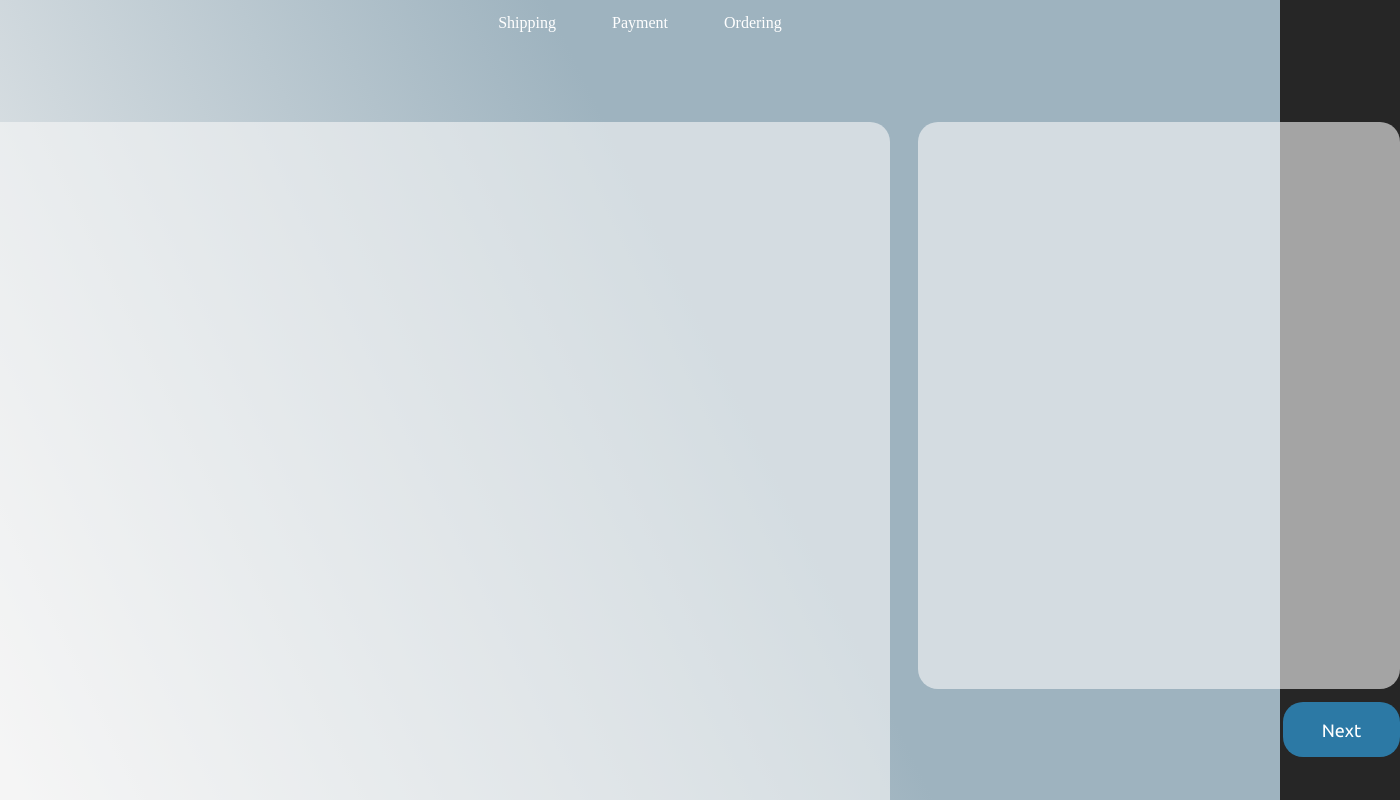
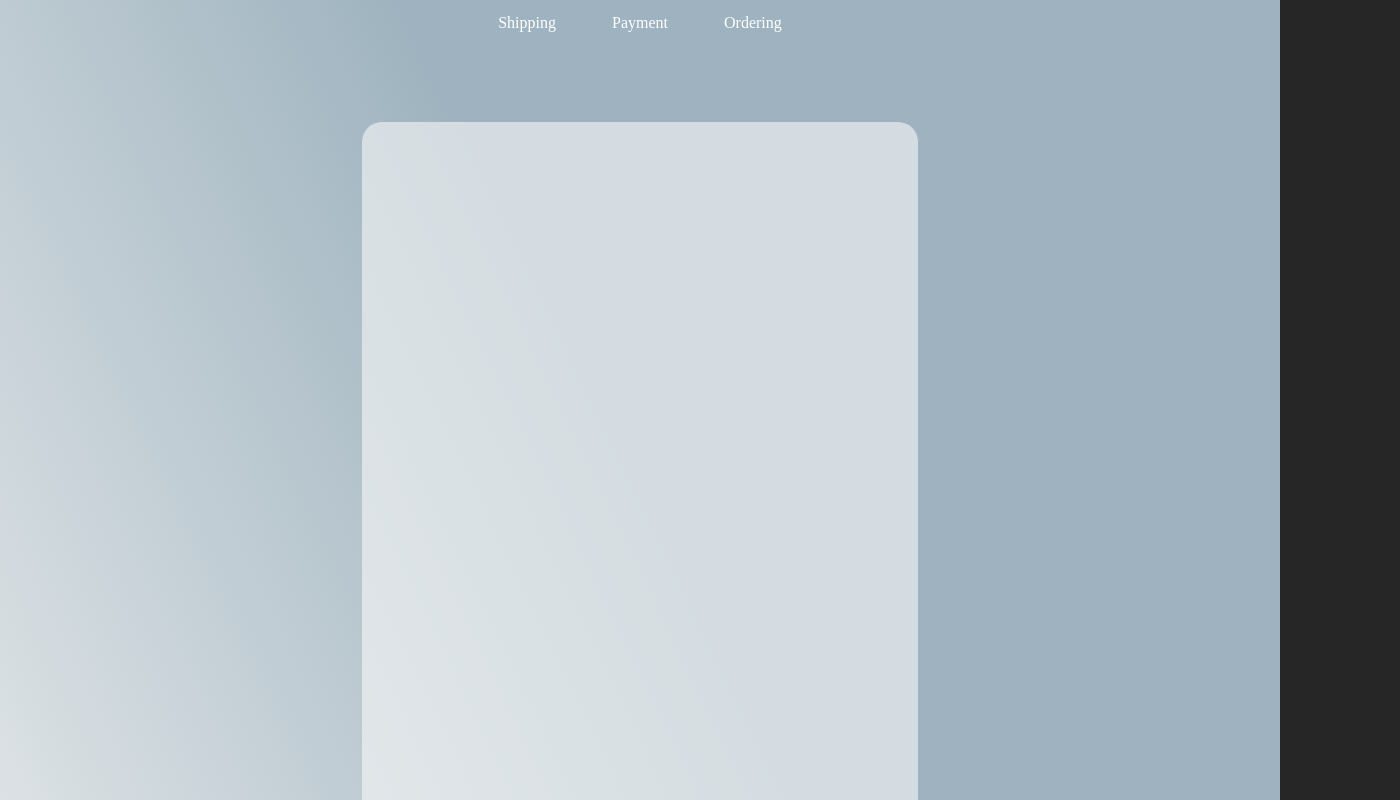
Before and after one commit to anneshackelford/daily-ui-challenges, a Next.js app: page /daily-ui/creditcardcheckout in a window 1280 px wide. Shown: the part 320-1120 px from the top of the page, 1400 px wide, since content can reach past the window. Built offline with nearby package versions, Linux system fonts and the light colour scheme; a web font is replaced by a local one.

Commit message:
Create credit card base mobile

```diff
--- a/pages/_document.js
+++ b/pages/_document.js
@@ -11,7 +11,7 @@
             rel='stylesheet'
           />
           <link rel='preconnect' href='https://fonts.googleapis.com' />
-          <link rel='preconnect' href='https://fonts.gstatic.com' crossOrigin />
+          <link rel='preconnect' href='https://fonts.gstatic.com'  />
           <link
             href='https://fonts.googleapis.com/css2?family=Lato&family=Ubuntu:wght@300;400;500;700&display=swap'
             rel='stylesheet'
--- a/pages/daily-ui/creditcardcheckout.tsx
+++ b/pages/daily-ui/creditcardcheckout.tsx
@@ -88,7 +88,7 @@
   display: flex;
   flex-direction: column;
   align-self: center;
-  margin-top: 74px;
+  margin: 74px 20px 0;
   text-align: center;
 
   > h1 {
@@ -127,29 +127,45 @@
 
 const OrderContainer = styled.div`
   display: flex;
-  flex-direction: row;
+  flex-direction: column;
+  align-items: center;
   margin-top: 92px;
   gap: 28px;
+  @media screen and (min-width: 1700px) {
+    flex-direction: row;
+    align-items: flex-start;
+  }
 `;
 
 const Information = styled.div`
-  width: 1010px;
   height: 778px;
+  width: 100%;
   background: rgba(248, 248, 248, 0.6);
   border-radius: 20px;
+
+  @media screen and (min-width: 1300px) {
+    display: block;
+    width: 1010px;
+    height: 778px;
+  }
 `;
 
 const Basket = styled.div`
   display: flex;
   flex-direction: column;
-  align-items: flex-end ;
+  align-items: flex-end;
 `;
 
 const Summary = styled.div`
-  width: 482px;
+  width: 100%;
   height: 567px;
   background: rgba(248, 248, 248, 0.6);
   border-radius: 20px;
+  @media screen and (min-width: 1300px) {
+    display: block;
+    width: 482px;
+    height: 567px;
+  }
 `;
 
 const Button = styled.a`
@@ -159,8 +175,7 @@
   border-radius: 20px;
   margin: 13px 0 0 0;
   display: flex;
-  justify-content: center ;
-
+  justify-content: center;
 `;
 
 const ButtonText = styled.p`
```
